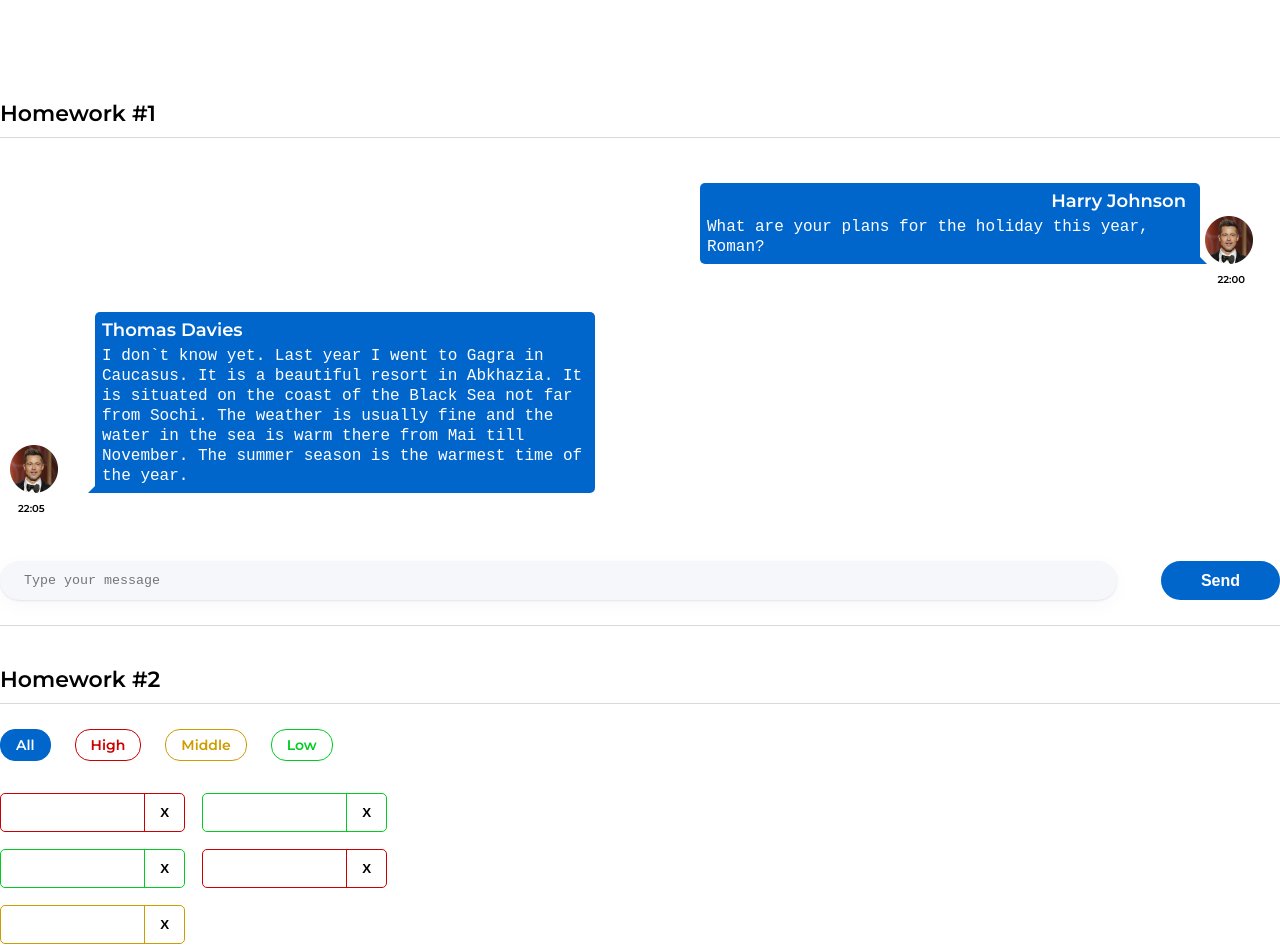
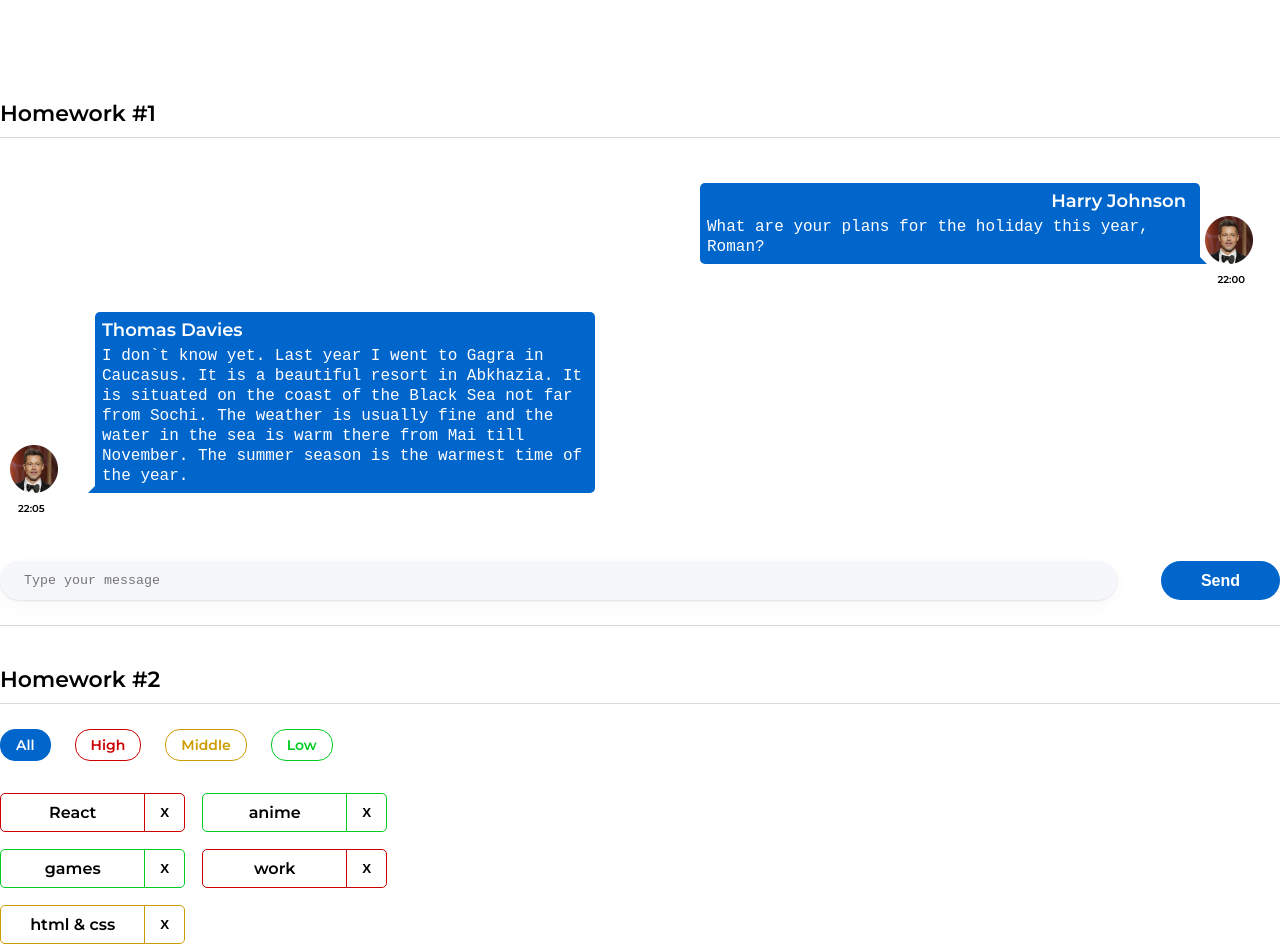
Before and after one commit to YuliyaMartinchuk/hws2, a React (Create React App) app: page / in a window 1280 px wide. Shown: the top 952 px of the page. Built offline with nearby package versions, Linux system fonts and the light colour scheme.

Commit message:
hw02. *5-11. added types description and logic deleteAffairCallback, added type props, logic Affairs.tsx,  Affair.tsx

```diff
--- a/src/s2-homeworks/hw02/HW2.tsx
+++ b/src/s2-homeworks/hw02/HW2.tsx
@@ -58,12 +58,13 @@ export const deleteAffair = (affairs: Array<AffairType>, _id: number): Array<Aff
 }
 
 function HW2() {
-    const [affairs, setAffairs] = useState<any>(defaultAffairs) // need to fix any
+    const [affairs, setAffairs] = useState<Array<AffairType>>(defaultAffairs) // need to fix any
     const [filter, setFilter] = useState<FilterType>('all')
 
     const filteredAffairs = filterAffairs(affairs, filter)
-    const deleteAffairCallback = (_id: any) => { // need to fix any
-        // need to fix
+    const deleteAffairCallback = (_id: number) => { // need to fix any
+        setAffairs(deleteAffair(affairs, _id))
+         // need to fix
     }
 
     return (
--- a/src/s2-homeworks/hw02/affairs/Affairs.tsx
+++ b/src/s2-homeworks/hw02/affairs/Affairs.tsx
@@ -1,26 +1,30 @@
 import React from 'react'
 import Affair from './affair/Affair'
-import {AffairType, FilterType} from '../HW2'
+import {AffairPriorityType, AffairType, FilterType} from '../HW2'
 import s from './Affairs.module.css'
 
 type AffairsPropsType = {
-    data: any // need to fix any
-    setFilter: any
-    deleteAffairCallback: any
+    data: Array<AffairType> // need to fix any
+    setFilter: (FilterType:"all" | AffairPriorityType) => void
+    deleteAffairCallback: (_id: number) => void
     filter: FilterType
 }
 
 function Affairs(props: AffairsPropsType) {
     const setAll = () => {
+        props.setFilter('all')
         // need to fix
     }
     const setHigh = () => {
+        props.setFilter('high')
         // need to fix
     }
     const setMiddle = () => {
+        props.setFilter('middle')
         // need to fix
     }
     const setLow = () => {
+        props.setFilter('low')
         // need to fix
     }
 
--- a/src/s2-homeworks/hw02/affairs/affair/Affair.tsx
+++ b/src/s2-homeworks/hw02/affairs/affair/Affair.tsx
@@ -6,11 +6,13 @@ import s2 from '../Affairs.module.css'
 type AffairPropsType = {
     // key не нужно типизировать
     affair: AffairType
-    deleteAffairCallback: any // need to fix any
+    deleteAffairCallback: (_id: number) => void // need to fix any
 }
 
 function Affair(props: AffairPropsType) {
     const deleteCallback = () => {
+        props.deleteAffairCallback(props.affair._id)
+
         // need to fix
     }
 
@@ -26,7 +28,7 @@ function Affair(props: AffairPropsType) {
             <div id={'hw2-name-' + props.affair._id} className={nameClass}>
                 {/*создаёт студент*/}
 
-                {/**/}
+                {props.affair.name}
             </div>
             <div id={'hw2-priority-' + props.affair._id} hidden>
                 {props.affair.priority}
@@ -36,6 +38,7 @@ function Affair(props: AffairPropsType) {
                 id={'hw2-button-delete-' + props.affair._id}
                 className={buttonClass}
                 // need to fix
+                onClick={deleteCallback}
 
             >
                 {/*текст кнопки могут изменить студенты*/}
```
